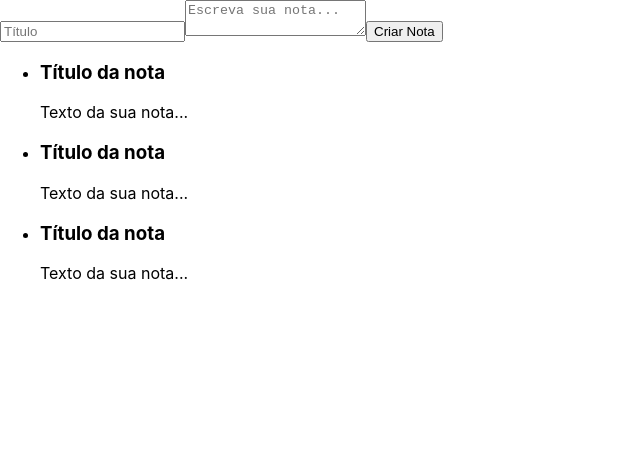
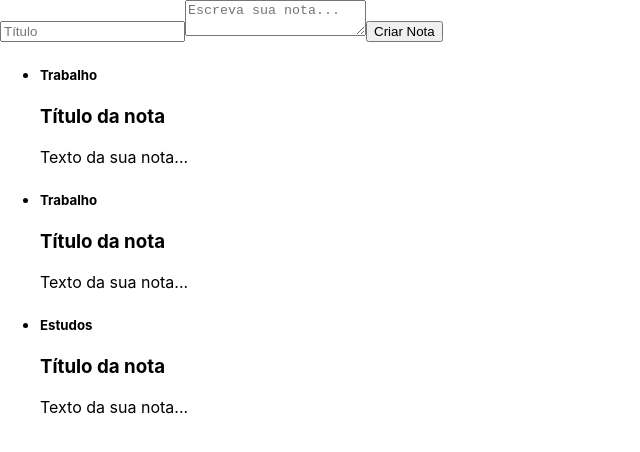
Before and after one commit to MateusSilva42/ceep, a React (Create React App) app: page / in a window 1280 px wide. Shown: the top 452 px of the page, without its empty margins (0-640 px from the left). Built offline with nearby package versions, Linux system fonts and the light colour scheme.

Commit message:
create array to fill notes

```diff
--- a/src/components/ListNotes.jsx
+++ b/src/components/ListNotes.jsx
@@ -6,19 +6,15 @@ class ListNotes extends Component {
     return (
       <section>
         <ul>
-          <li>
-            <Note />
-          </li>
-        </ul>
-        <ul>
-          <li>
-            <Note />
-          </li>
-        </ul>
-        <ul>
-          <li>
-            <Note />
-          </li>
+            {Array.of("Trabalho", "Trabalho", "Estudos").map(Categoria =>{
+                return(
+                    <li>
+                    <h5>{Categoria}</h5>
+                    <Note />
+                  </li>
+                );
+            })}
+
         </ul>
       </section>
     );
```
